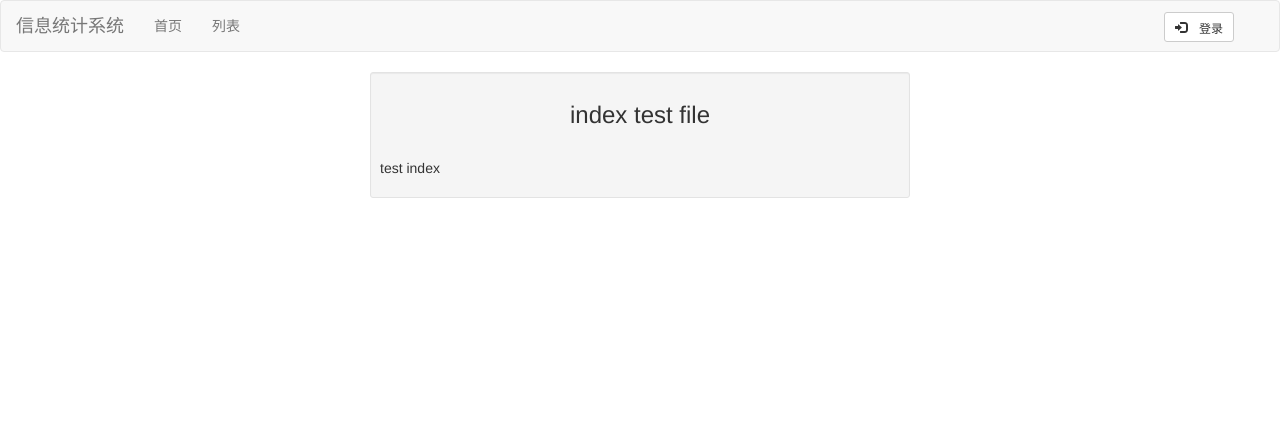
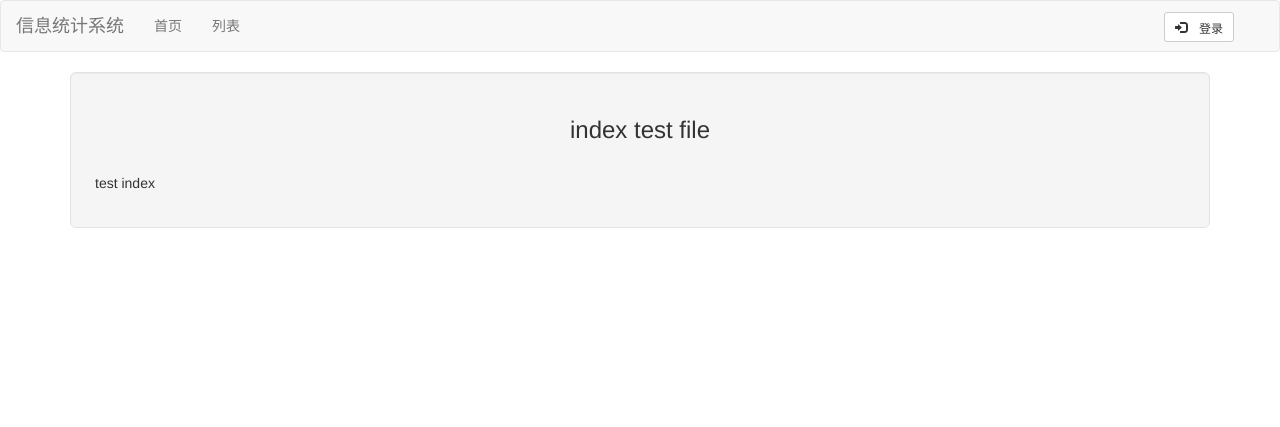
Before and after one commit to Jiubei0408/uploadSystem, a Flask app: page / in a window 1280 px wide. Shown: the top 427 px of the page. Run offline with Flask 2, Linux system fonts and the light colour scheme; the visitor is signed in with stand-in values (Sample User, id 1); data comes from the database, SQL or seed files in the repository; parts of the project's set-up code (start-up, migrations or seed data) failed here and were passed over; some libraries are stand-ins or nearby versions.

Commit message:
删除冗余div

```diff
--- a/templates/index.html
+++ b/templates/index.html
@@ -1,10 +1,8 @@
 {% extends "template.html" %}
 {% block title %}信息收集系统{% endblock %}
 {% block page_content %}
-    <div class="col-lg-6 col-lg-offset-3">
-        <div class="well well-sm">
-            <h3 style="text-align: center">index test file</h3><br>
-            <p>test index</p>
-        </div>
+    <div class="well well-lg">
+        <h3 style="text-align: center">index test file</h3><br>
+        <p>test index</p>
     </div>
 {% endblock %}
```
